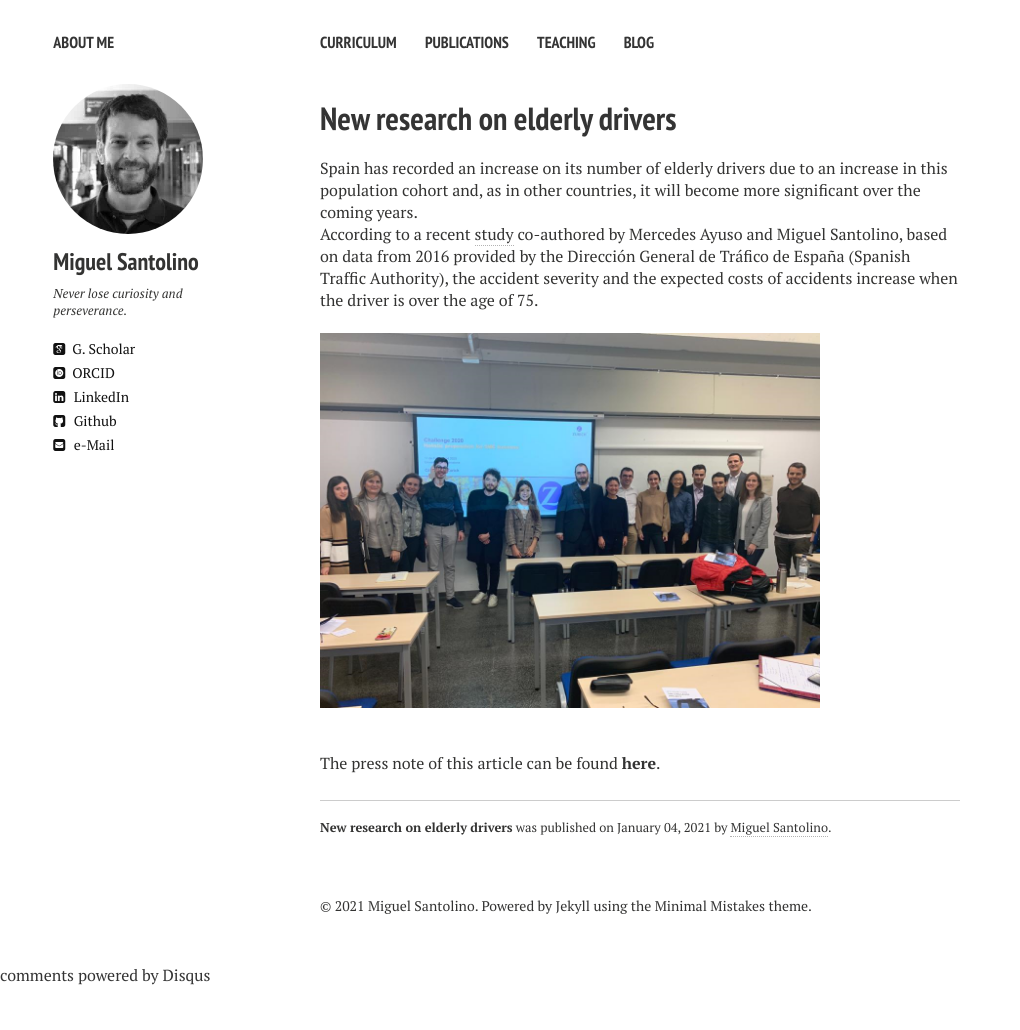
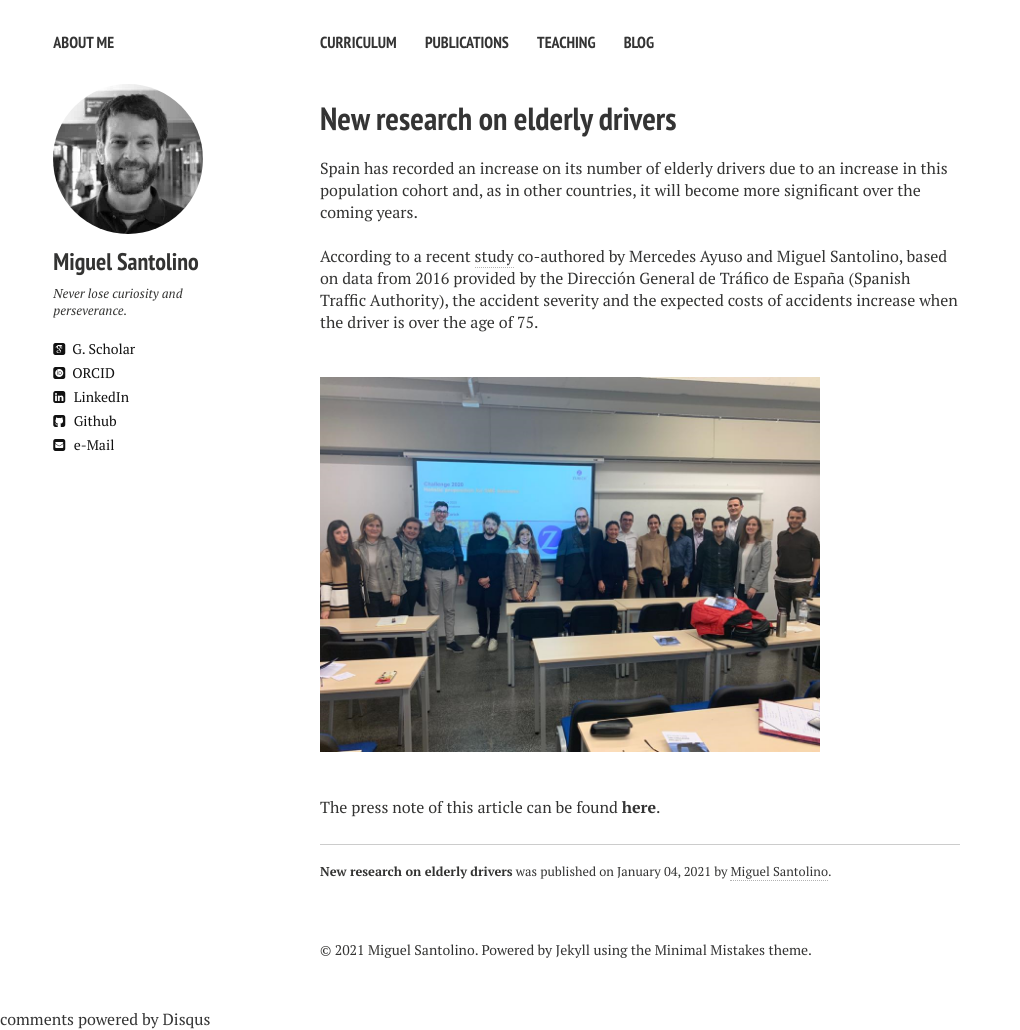
Before and after one commit to msantolino/msantolino.github.io, a Jekyll site: the page built from _posts/2021-01-04-elderly.md, in a window 1280 px wide. Shown: the whole page, without its empty margins (0-1020 px from the left). Built offline with Jekyll 4.4.1, drawn with Linux system fonts in a browser that asks for light colours; nearby versions of some CDN libraries; comment, search, counter and statistics services are not loaded; before the commit the page ends 986 px from its top, so only the background shows below that.

Commit message:
Update 2021-01-04-elderly.md

```diff
--- a/_posts/2021-01-04-elderly.md
+++ b/_posts/2021-01-04-elderly.md
@@ -5,9 +5,11 @@
 comments: true
 ---
 
-Spain has recorded an increase on its number of elderly drivers due to an increase in this population cohort and, as in other countries, it will become more significant over the coming years.<br/>
+Spain has recorded an increase on its number of elderly drivers due to an increase in this population cohort and, as in other countries, it will become more significant over the coming years.<br>
 
-According to a recent [study](https://doi.org/10.1016/j.jsr.2020.02.002) co-authored by Mercedes Ayuso and Miguel Santolino, based on data from 2016 provided by the Dirección General de Tráfico de España (Spanish Traffic Authority), the accident severity and the expected costs of accidents increase when the driver is over the age of 75. <br/>
+<br>
+According to a recent [study](https://doi.org/10.1016/j.jsr.2020.02.002) co-authored by Mercedes Ayuso and Miguel Santolino, based on data from 2016 provided by the Dirección General de Tráfico de España (Spanish Traffic Authority), the accident severity and the expected costs of accidents increase when the driver is over the age of 75. <br>
+<br>
 
 <br />
 <img align="middle" width="500" src="{{ site.url }}/images/actuarialday2020.png" alt="...">
```
